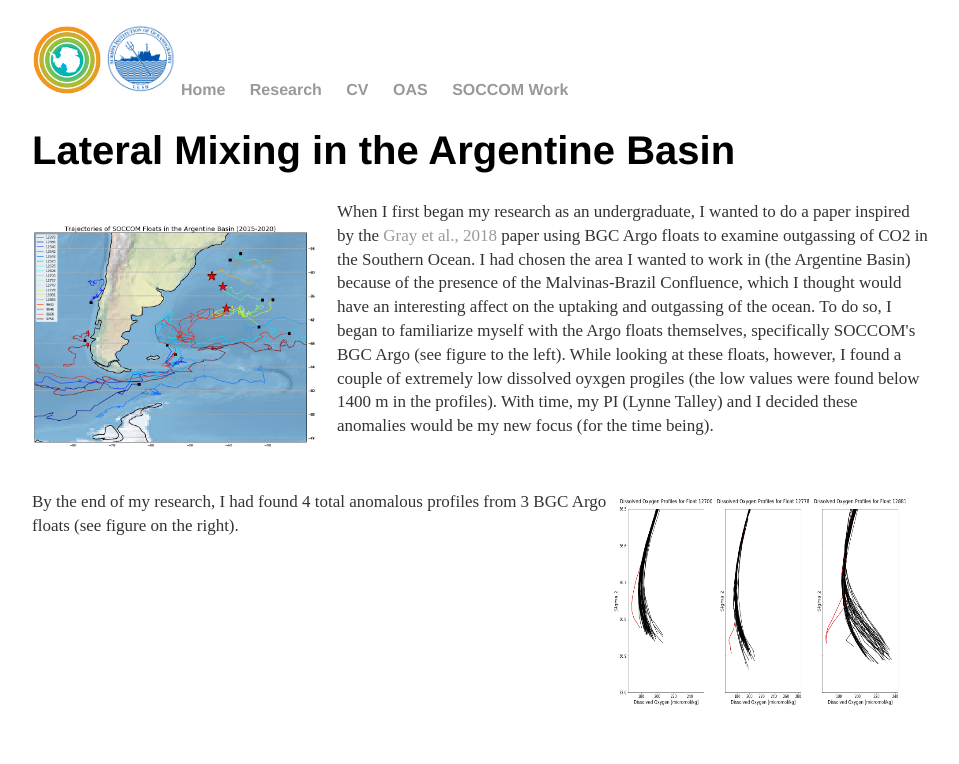
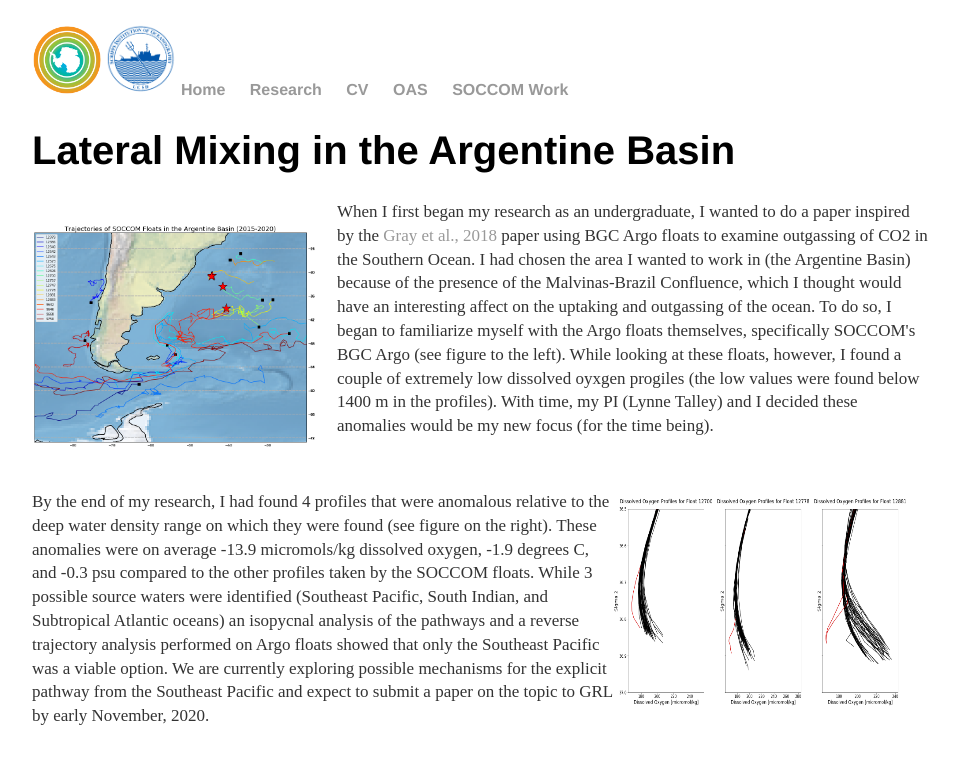
Before and after one commit to SawyerBrand/SawyerBrand.github.io, a Jekyll site: the page Research/res/index.html, which Jekyll copies as it is, in a window 1280 px wide. Shown: the top 764 px of the page, without its empty margins (160-1119 px from the left). Built offline with Jekyll 4.4.1, drawn with Linux system fonts in a browser that asks for light colours.

Commit message:
Update index.html

```diff
--- a/Research/res/index.html
+++ b/Research/res/index.html
@@ -40,7 +40,16 @@
 				be my new focus (for the time being).</p>
 	<br>
 			<p style="float: right;"><img style="margin-right:20px" src="Images/Anomalies_DO_Final.png" width="295" height="210" class="inline"></p>
-			<p style="font-size:17px"> By the end of my research, I had found 4 total anomalous profiles from 3 BGC Argo floats (see figure on the right).</p>
+			<p style="font-size:17px"> By the end of my research, I had found 4 profiles that were anomalous relative to the deep water density
+				range on which they were found (see figure on the right). These anomalies were on average -13.9 micromols/kg dissolved oxygen,
+				-1.9 degrees C, and -0.3 psu compared to the other profiles taken by the SOCCOM floats. While 3 possible source waters were
+				identified (Southeast Pacific, South Indian, and Subtropical Atlantic oceans) an isopycnal analysis of the pathways and a
+				reverse trajectory analysis performed on Argo floats showed that only the Southeast Pacific was a viable option.
+
+				We are currently exploring possible mechanisms for the explicit pathway from the Southeast Pacific and expect to submit
+				a paper on the topic to GRL by early November, 2020.
+
+				</p>
 			</div>
 
 	<br>
```
